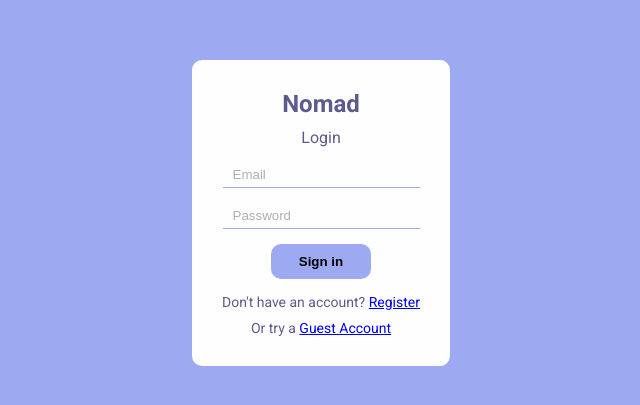
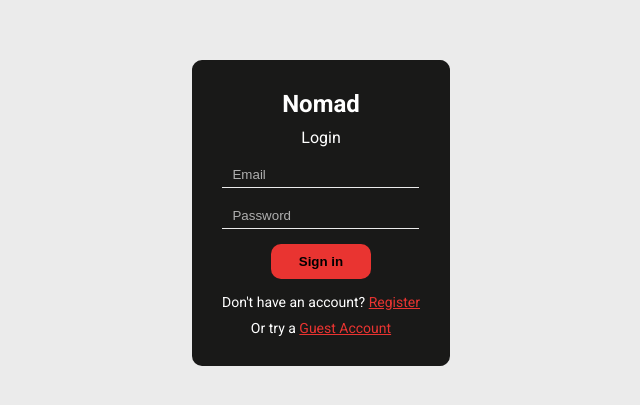
Before and after one commit to SneedUltima/travel-social-app, a React (Create React App) app: page / in a window 1280 px wide. Shown: the part 187-592 px from the top of the page, without its empty margins (319-959 px from the left). Built offline with nearby package versions, Linux system fonts and the light colour scheme; no server answers; the database is empty.

Commit message:
build: add style to register and login pages

```diff
--- a/src/pages/Login.jsx
+++ b/src/pages/Login.jsx
@@ -49,10 +49,16 @@ const Login = () => {
           {error && <span>Something went wrong</span>}
         </form>
         <p>
-          Don't have an account? <Link to="/register">Register</Link>
+          Don't have an account?{" "}
+          <Link to="/register" id="Link">
+            Register
+          </Link>
         </p>
         <p>
-          Or try a <Link onClick={() => handleGuestLogin()}>Guest Account</Link>
+          Or try a{" "}
+          <Link onClick={() => handleGuestLogin()} id="Link">
+            Guest Account
+          </Link>
         </p>
       </div>
     </div>
--- a/src/pages/Register.jsx
+++ b/src/pages/Register.jsx
@@ -70,7 +70,10 @@ const Register = () => {
           {error && <span id="error">Something went wrong</span>}
         </form>
         <p>
-          Have an account? <Link to="/login">Login</Link>
+          Have an account?{" "}
+          <Link to="/login" id="Link">
+            Login
+          </Link>
         </p>
       </div>
     </div>
--- a/src/styles/Account.scss
+++ b/src/styles/Account.scss
@@ -1,6 +1,6 @@
-$background-color: #9daaf2;
-$foreground-color: #fffefe;
-$text-color: #5d5b8d;
+$background-color: rgb(235, 235, 235);
+$foreground-color: rgb(25, 25, 24);
+$text-color: white;
 
 * {
   margin: 0;
@@ -39,6 +39,7 @@ $text-color: #5d5b8d;
       gap: 10px;
 
       input {
+        color: white;
         border: none;
         padding: 10px 10px 5px 10px;
         border-bottom: 1px solid $background-color;
@@ -53,7 +54,7 @@ $text-color: #5d5b8d;
 
       button {
         border: none;
-        background-color: $background-color;
+        background-color: rgb(233, 52, 49);
         border-radius: 10px;
         width: 100px;
         padding: 10px;
@@ -62,7 +63,7 @@ $text-color: #5d5b8d;
         margin: 5px 0;
 
         &:hover {
-          background-color: darken($background-color, 5%);
+          background-color: darken(rgb(233, 52, 49), 10%);
           transition: 0.3s;
         }
       }
@@ -87,6 +88,11 @@ $text-color: #5d5b8d;
 
     p {
       font-size: 14px;
+      color: white;
+
+      #Link {
+        color: rgb(233, 52, 49);
+      }
     }
   }
 }
```
